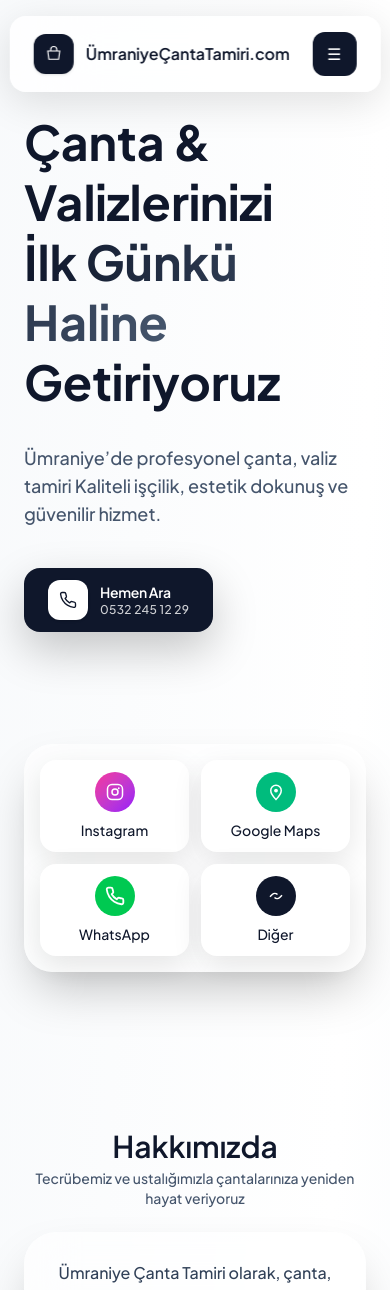
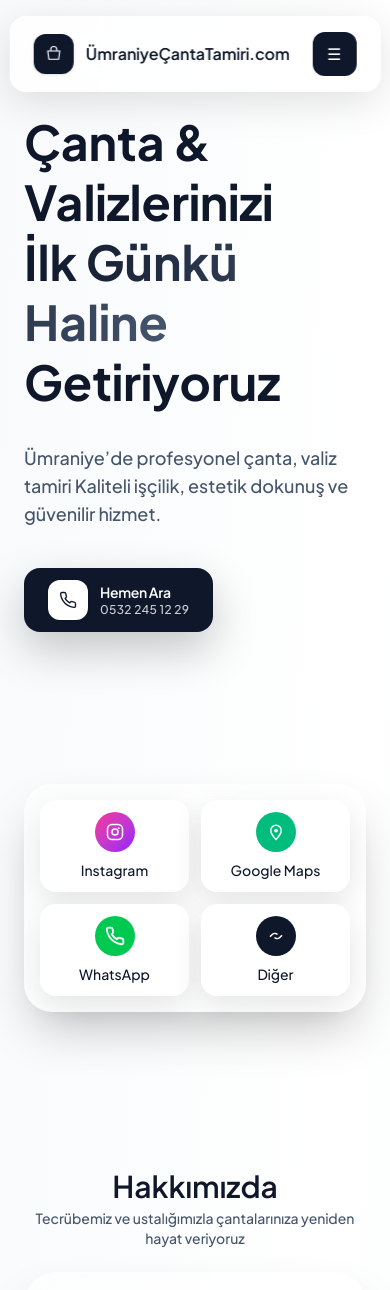
Before and after one commit to mertxofficial0/umraniye-canta-tamiri, a Next.js app: page / in a window 390 px wide. Shown: the top 1290 px of the page. Built offline with nearby package versions, Linux system fonts and the light colour scheme.

Commit message:
redeploy

```diff
--- a/app/page.tsx
+++ b/app/page.tsx
@@ -520,7 +520,7 @@ useEffect(() => {
 </section>
 
 {/* SOCIAL MEDIA */}
-<section id="sosyal" className="pt-10 pb-24 md:pt-0 md:pb-32 fade-section">
+<section id="sosyal" className="pt-20 pb-24 md:pt-0 md:pb-32 fade-section">
 
   <div className="max-w-7xl mx-auto px-6">
 
@@ -1163,7 +1163,11 @@ useEffect(() => {
 
 
 
-      <footer className="relative mt-24 bg-transparent">
+      <footer
+  id="iletisim"
+  className="relative mt-24 bg-transparent scroll-mt-32"
+>
+
 
 
 
```
